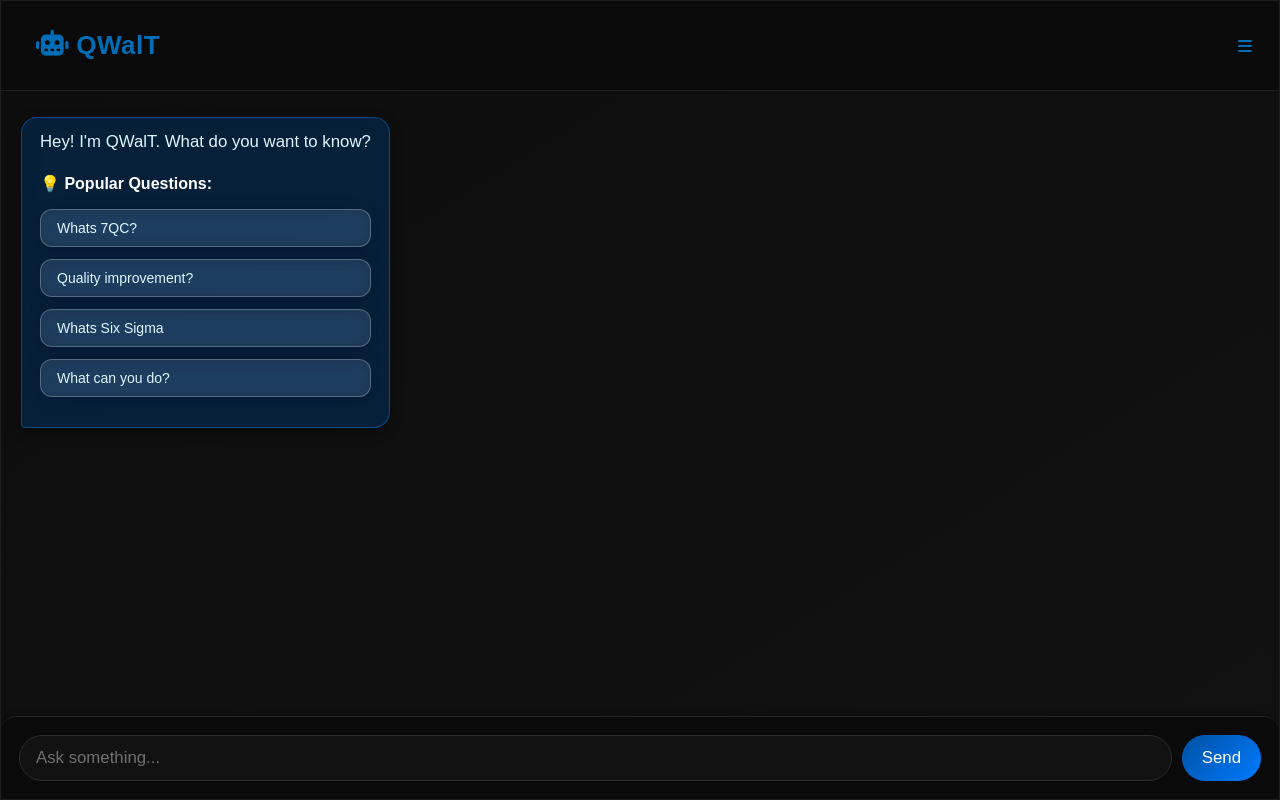
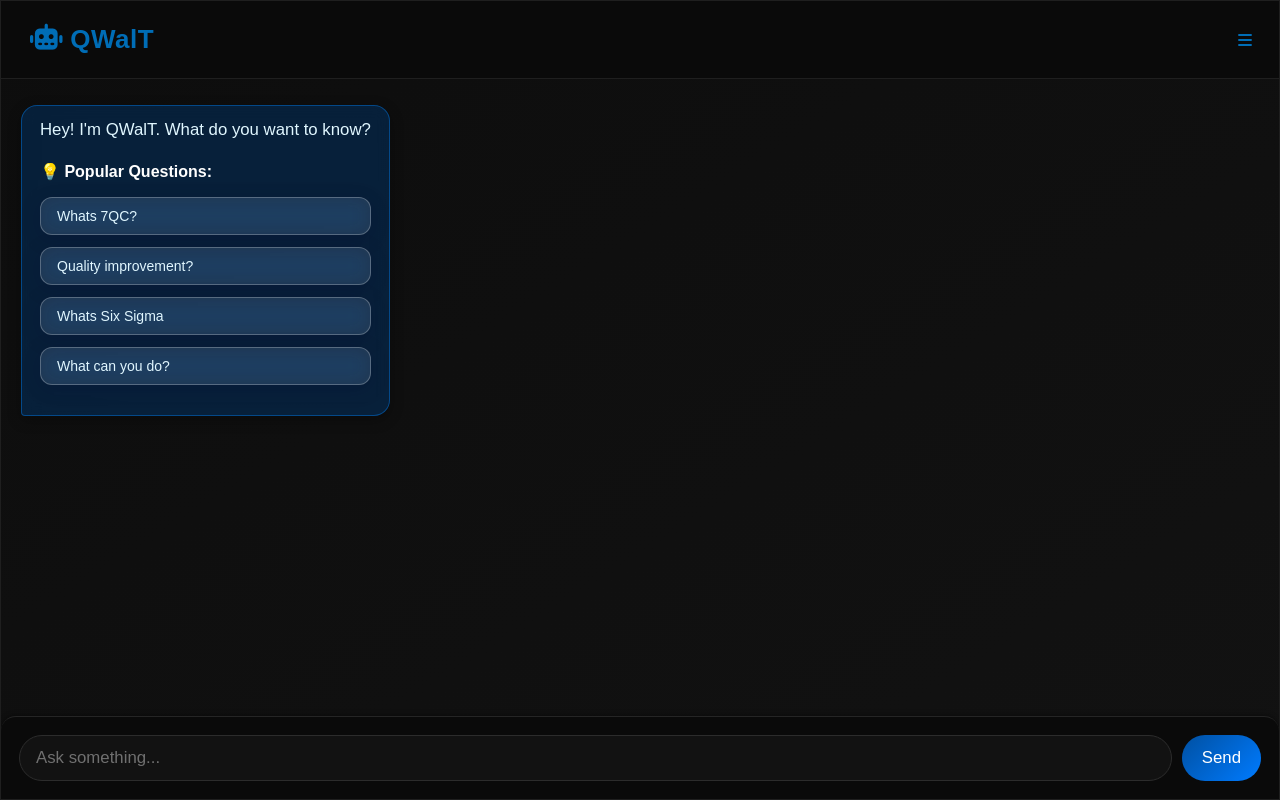
Before and after one commit to alurubalakarthikeya/QWalT.AI, a React (Vite) app in the folder frontend/: page / in a window 1280 px wide. Built offline with nearby package versions, Linux system fonts and the light colour scheme; a web font is replaced by a local one.

Commit message:
frontend-trail

```diff
--- a/frontend/src/App.css
+++ b/frontend/src/App.css
@@ -235,6 +235,9 @@ body {
 }
 
 @media (max-width: 480px) {
+  .chat-wrapper{
+    height: 92vh;
+  }
   .question-buttons {
     grid-template-columns: repeat(auto-fill, minmax(120px, 1fr));
     gap: 10px;
@@ -250,7 +253,7 @@ body {
 
   .chat-header .title {
     font-size: 26px;
-    padding: 11px;
+    padding: 5px;
   }
 
   .chat-input input,.chat-input button, .chat-message{
```
